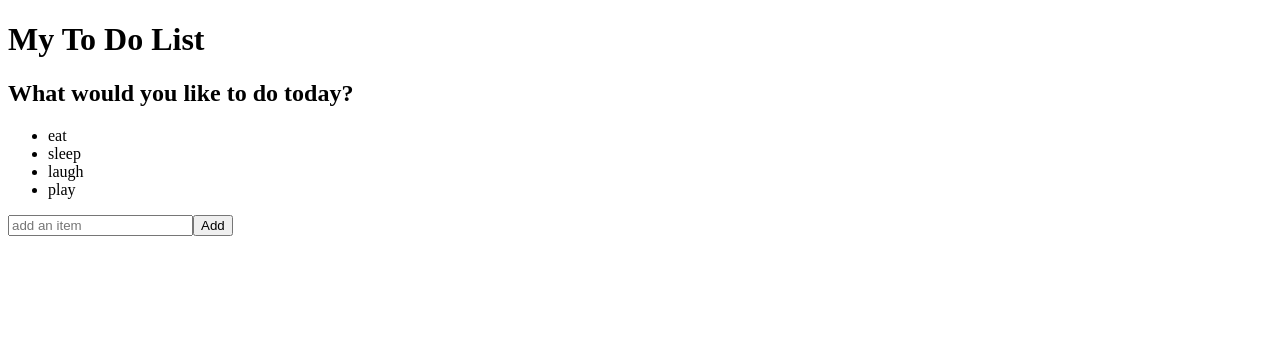
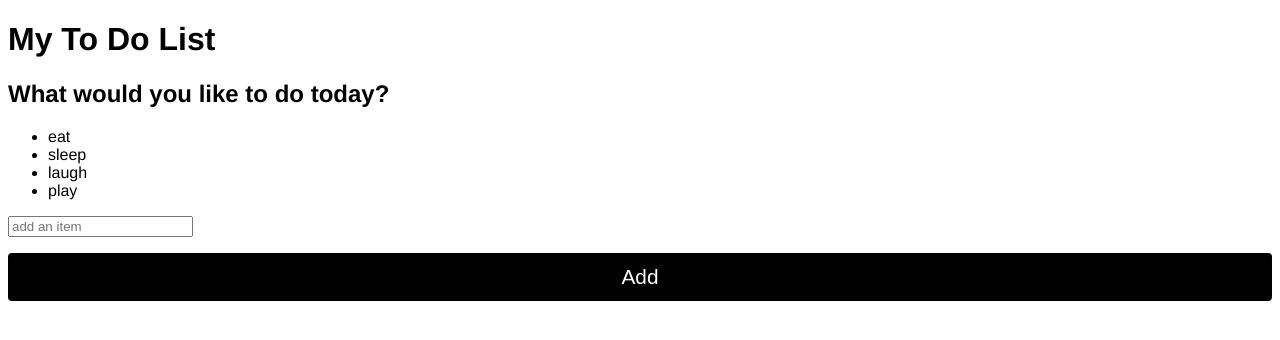
Before and after one commit to tes-balo/todo, an Angular app: page / in a window 1280 px wide. Shown: the top 340 px of the page. Built offline with nearby package versions, Linux system fonts and the light colour scheme.

Commit message:
apply global styles to todo buttons

```diff
--- a/src/styles.css
+++ b/src/styles.css
@@ -1 +1,62 @@
-/* You can add global styles to this file, and also import other style files */
+:root {
+    --radius-primary: 4px;
+}
+body {
+  font-family: Helvetica, Arial, sans-serif;
+}
+
+.btn-wrapper {
+  /* flexbox */
+  display: flex;
+  flex-wrap: nowrap;
+  justify-content: space-between;
+}
+
+.btn {
+  color: #000;
+  background-color: #fff;
+  border: 2px solid #cecece;
+  padding: .35rem 1rem .25rem 1rem;
+  font-size: 1rem;
+  cursor: pointer;
+}
+
+.btn:hover {
+  background-color: #ecf2fd;
+}
+
+.btn:active {
+  background-color: #d1e0fe;
+}
+
+.btn:focus {
+  outline: none;
+  border: black solid 2px;
+}
+
+.btn-primary {
+  color: #fff;
+  background-color: #000;
+  width: 100%;
+  padding: .75rem;
+  font-size: 1.3rem;
+  border: none;
+  border-radius: var(--radius-primary);
+  margin: 1rem 0;
+  cursor: pointer;
+}
+
+.btn-primary:hover {
+  background-color: #444242;
+}
+
+.btn-primary:focus {
+  color: #000;
+  outline: none;
+  border: #000 solid 2px;
+  background-color: #d7ecff;
+}
+
+.btn-primary:active {
+  background-color: #212020;
+}
```
